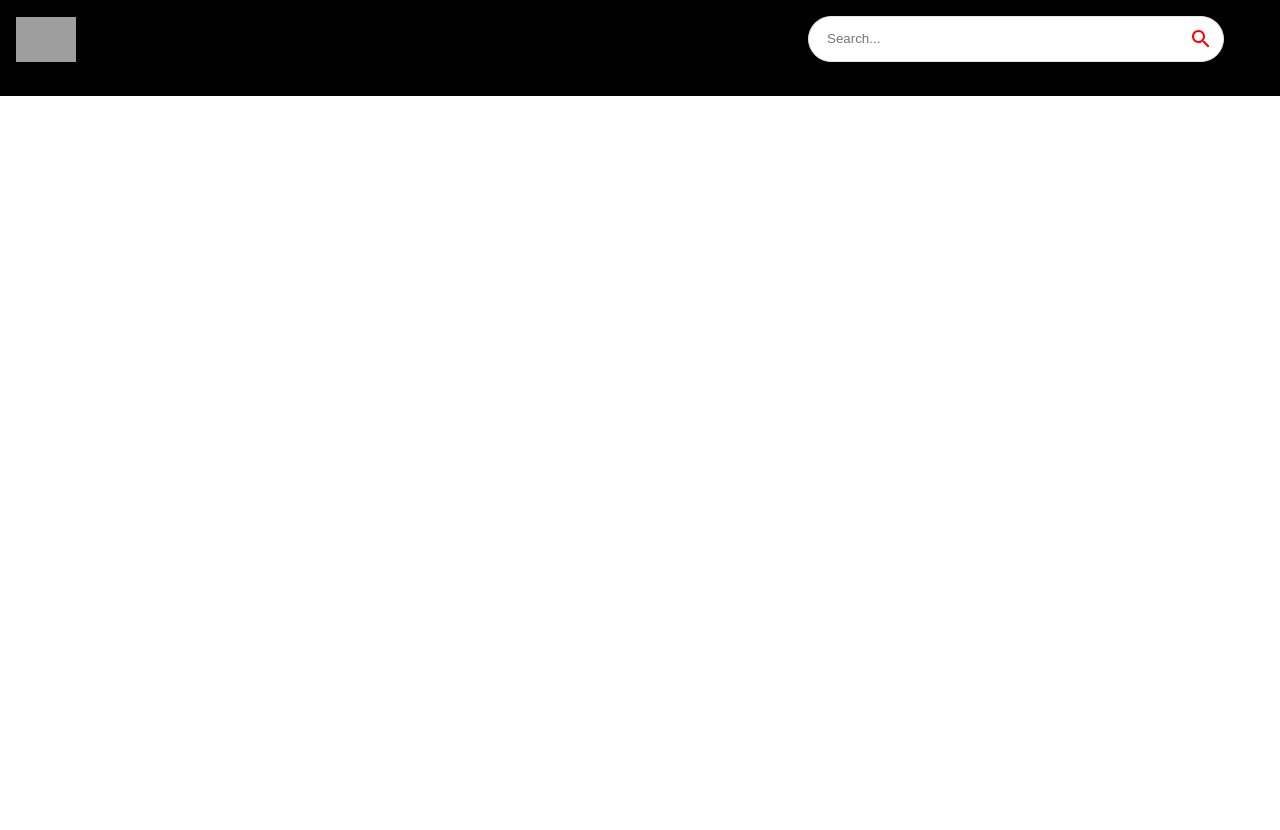
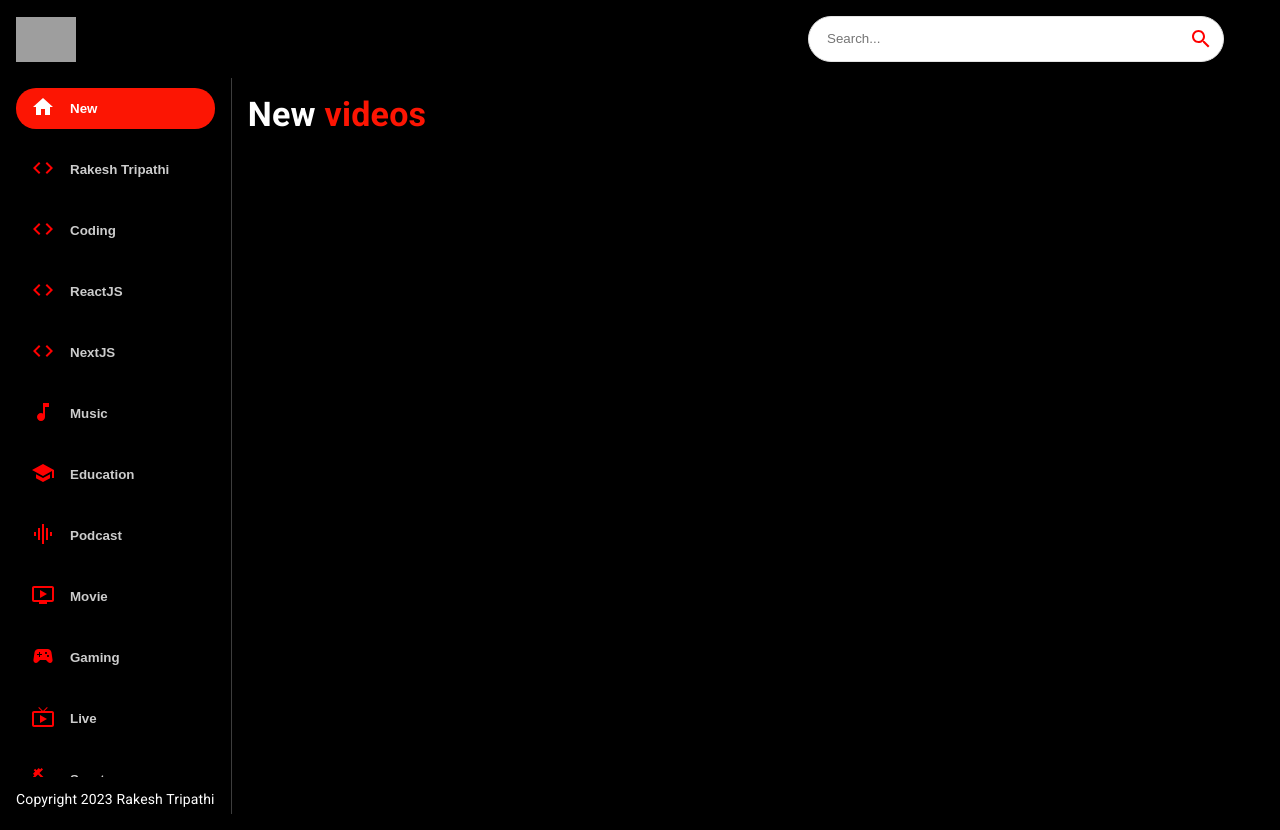
Before and after one commit to tripathirakeshofficial/youtube-clone, a React (Create React App) app: page / in a window 1280 px wide. Before the commit the page ends 800 px from the top, so only its background shows below. Built offline with nearby package versions, Linux system fonts and the light colour scheme; grey boxes are pictures that could not be loaded.

Commit message:
Feed setup

```diff
--- a/src/components/Feed.jsx
+++ b/src/components/Feed.jsx
@@ -1,7 +1,35 @@
-import React from "react";
+import { useState, useEffect } from "react";
+import { Box, Stack, Typography } from "@mui/material";
 
-const Feed = () => {
-  return <div>Feed</div>;
-};
+import { Sidebar, Videos } from "./";
+
+const Feed = () => (
+  <Stack sx={{ flexDirection: { sx: "column", md: "row" } }}>
+    <Box
+      sx={{
+        height: { sx: "auto", md: "92vh" },
+        borderRight: "1px solid #3d3d3d",
+        px: { sx: 0, md: 2 },
+      }}
+    >
+      <Sidebar />
+      <Typography
+        className="copyright"
+        variant="body2"
+        sx={{ mt: 1.5, color: "#fff" }}
+      >
+        Copyright 2023 Rakesh Tripathi
+      </Typography>
+    </Box>
+
+    <Box p={2} sx={{ overflowY: "auto", height: "90vh", flex: 2 }}>
+      <Typography variant="h4" fontWeight="bold" mb={2} sx={{ color: "white" }}>
+        New <span style={{ color: "#fc1503" }}>videos</span>
+      </Typography>
+
+      <Videos videos={[]} />
+    </Box>
+  </Stack>
+);
 
 export default Feed;
--- /dev/null
+++ b/src/components/Sidebar.jsx
@@ -0,0 +1,43 @@
+import { Stack } from "@mui/material";
+
+import { categories } from "../utils/constants";
+
+const selectedCategory = "New";
+
+const Sidebar = () => (
+  <Stack
+    direction="row"
+    sx={{
+      overflowY: "auto",
+      height: { sx: "auto", md: "95%" },
+      flexDirection: { md: "column" },
+    }}
+  >
+    {categories.map((category) => (
+      <button
+        className="category-btn"
+        style={{
+          background: category.name === selectedCategory && "#fc1503",
+          color: "white",
+        }}
+        key={category.name}
+      >
+        <span
+          style={{
+            color: category.name === selectedCategory ? "white" : "red",
+            marginRight: "15px",
+          }}
+        >
+          {category.icon}
+        </span>
+        <span
+          style={{ opacity: category.name === selectedCategory ? "1" : "0.8" }}
+        >
+          {category.name}
+        </span>
+      </button>
+    ))}
+  </Stack>
+);
+
+export default Sidebar;
--- /dev/null
+++ b/src/components/Videos.jsx
@@ -0,0 +1,5 @@
+import React from "react";
+
+const Videos = () => <div>Videos</div>;
+
+export default Videos;
--- a/src/components/index.js
+++ b/src/components/index.js
@@ -4,3 +4,5 @@
 export { default as ChannelDetail } from "./ChannelDetail";
 export { default as SearchFeed } from "./SearchFeed";
 export { default as SearchBar } from "./SearchBar";
+export { default as Sidebar } from "./Sidebar";
+export { default as Videos } from "./Videos";
```
